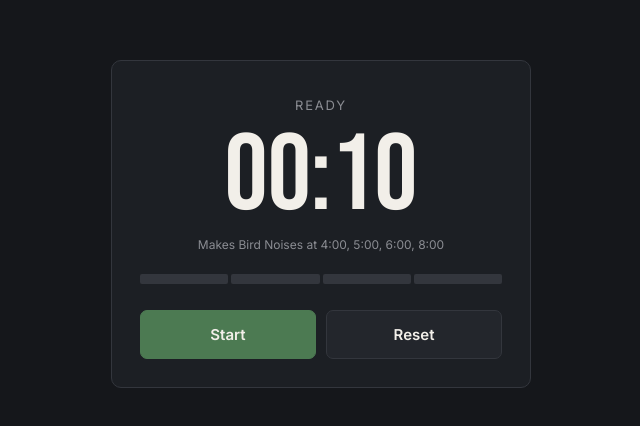
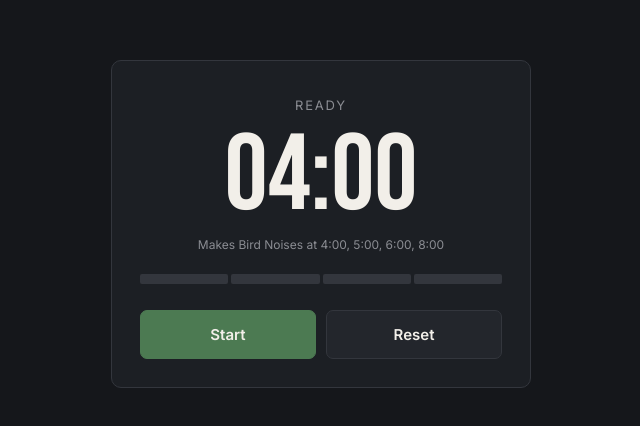
Before and after one commit to habitatislands/workshop_timer, a plain HTML site: page index.html in a window 1280 px wide. Shown: the part 176-602 px from the top of the page, without its empty margins (319-959 px from the left). Drawn offline with Linux system fonts and the light colour scheme.

Commit message:
Update index.html

```diff
--- a/index.html
+++ b/index.html
@@ -77,14 +77,14 @@
   // Hardcoded intervals — edit duration (seconds) and sound (file path) to change the schedule.
   // "sound" plays when that interval STARTS. Put your audio files at these paths, relative to this HTML file.
   const INTERVALS = [
-    //{ name: 'Interval 1', duration: 240, sound: 'sounds/bell1.mp3' }, // 4:00
-    //{ name: 'Interval 2', duration: 60,  sound: 'sounds/bell2.mp3' }, // 1:00
-    //{ name: 'Interval 3', duration: 60,  sound: 'sounds/bell3.mp3' }, // 1:00
-    //{ name: 'Interval 4', duration: 120, sound: 'sounds/bell4.mp3' }, // 2:00
-    { name: 'Interval 1', duration: 10, sound: 'sounds/XC1106457_Clay-coloredThrush_trim.mp3' },
-    { name: 'Interval 2', duration: 10,  sound: 'sounds/XC573070_Keel-billedToucan_trim.mp3' },
-    { name: 'Interval 3', duration: 10,  sound: 'sounds/XC865929_Grey-headedChachalaca_trim.mp3' },
-    { name: 'Interval 4', duration: 10,  sound: 'sounds/XC552688_BarredAntshrike_trim.mp3' }
+    { name: 'Interval 1', duration: 240, sound: 'sounds/XC1106457_Clay-coloredThrush_trim.mp3' }, // 4:00
+    { name: 'Interval 2', duration: 60,  sound: 'sounds/XC573070_Keel-billedToucan_trim.mp3' }, // 1:00
+    { name: 'Interval 3', duration: 60,  sound: 'sounds/XC865929_Grey-headedChachalaca_trim.mp3' }, // 1:00
+    { name: 'Interval 4', duration: 120, sound: 'sounds/XC552688_BarredAntshrike_trim.mp3' }, // 2:00
+    //{ name: 'Interval 1', duration: 10, sound: 'sounds/XC1106457_Clay-coloredThrush_trim.mp3' },
+    //{ name: 'Interval 2', duration: 10,  sound: 'sounds/XC573070_Keel-billedToucan_trim.mp3' },
+    //{ name: 'Interval 3', duration: 10,  sound: 'sounds/XC865929_Grey-headedChachalaca_trim.mp3' },
+    //{ name: 'Interval 4', duration: 10,  sound: 'sounds/XC552688_BarredAntshrike_trim.mp3' }
   ];
 
   let index = 0;
```
